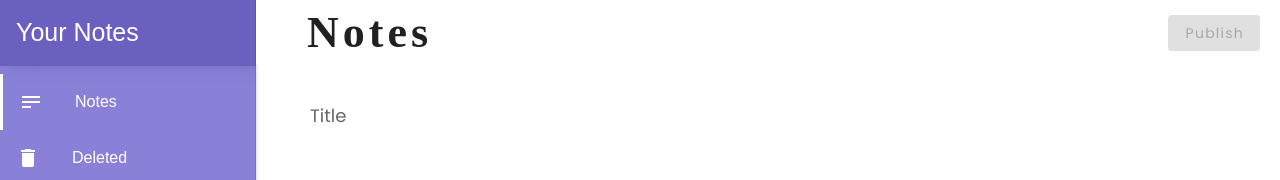
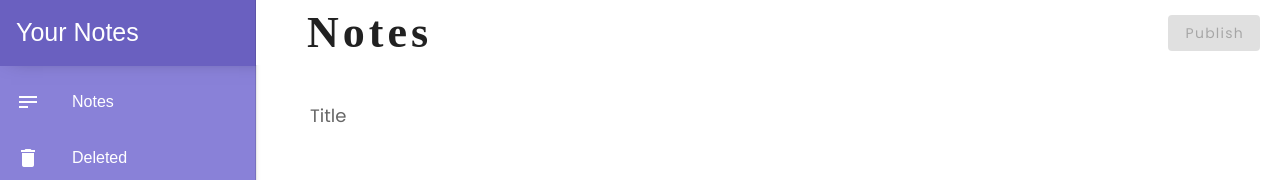
Before and after one commit to FrozenHearth/NotesVue, a Vue app: page /add-notes in a window 1280 px wide. Shown: the top 180 px of the page. Built offline with nearby package versions, Linux system fonts and the light colour scheme; a web font is replaced by a local one.

Commit message:
Add routing to sidebar links

```diff
--- a/src/components/Sidebar.vue
+++ b/src/components/Sidebar.vue
@@ -8,7 +8,11 @@
       </template>
       <v-list>
         <v-list-item
-          :class="[clickedIdx === index ? 'sidebar-active-list-item' : '']"
+          :class="[
+            clickedIdx === index && $route.name !== 'AddNotes'
+              ? 'sidebar-active-list-item'
+              : ''
+          ]"
           @click="handleListItem(item, index)"
           v-for="(item, index) in items"
           :key="item.title"
@@ -19,9 +23,7 @@
           </v-list-item-icon>
 
           <v-list-item-content class="sidebar-list-item-content">
-            <v-list-item-title class="sidebar-list-item-title">{{
-              item.title
-            }}</v-list-item-title>
+            <v-list-item-title class="sidebar-list-item-title">{{ item.title }}</v-list-item-title>
           </v-list-item-content>
         </v-list-item>
       </v-list>
@@ -45,6 +47,13 @@ export default {
   methods: {
     handleListItem(item, index) {
       this.clickedIdx = index;
+      if (this.clickedIdx === 0) {
+        this.$router.push("/notes");
+      } else if (this.clickedIdx === 1) {
+        this.$router.push("/deleted");
+      } else if (this.clickedIdx === 2) {
+        this.$router.push("/starred");
+      }
     }
   }
 };
```
